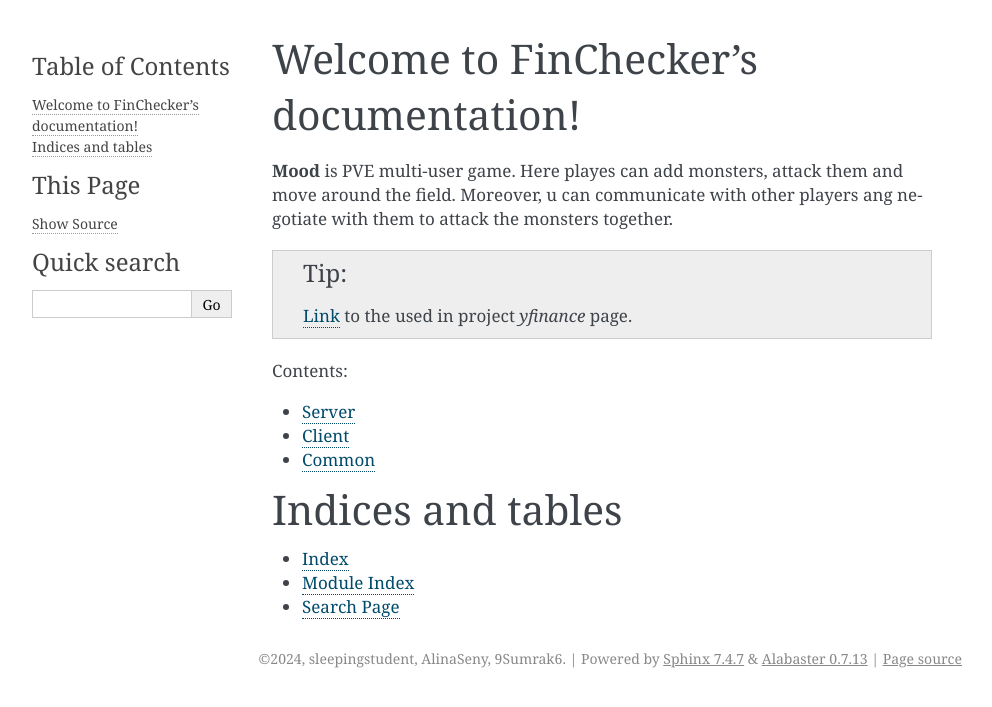
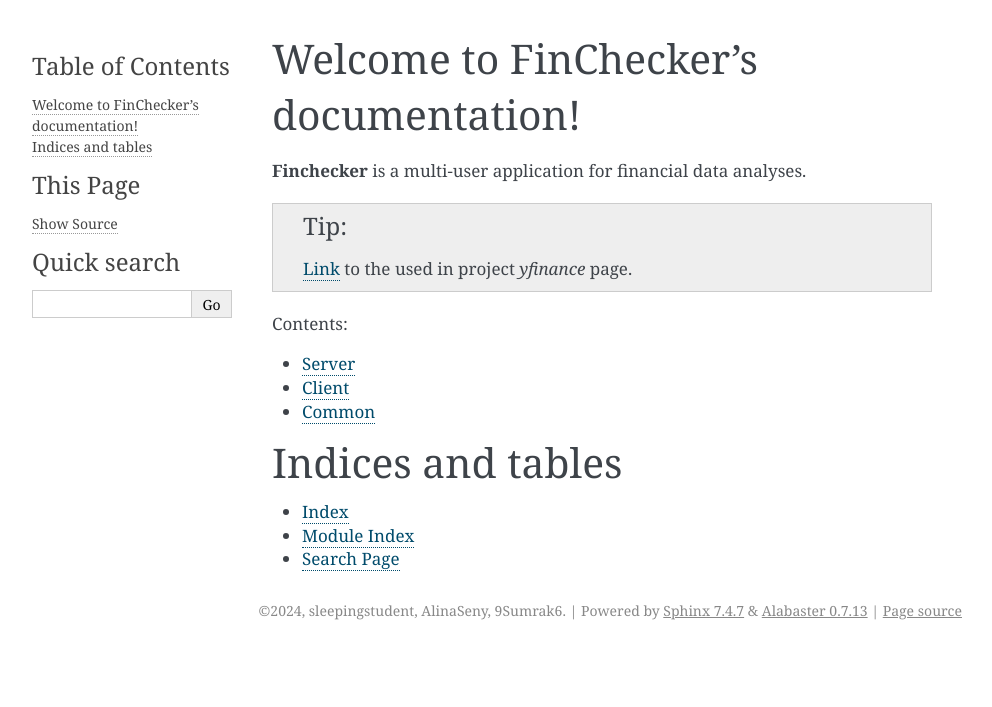
Before and after one commit to 9Sumrak6/FinChecker, a Sphinx documentation site: the page built from docs/source/index.rst, in a window 1280 px wide. Shown: the top 707 px of the page, without its empty margins (148-1140 px from the left). Built offline with Sphinx 7.4.7, drawn with Linux system fonts in a browser that asks for light colours.

Commit message:
Fix index.rst

```diff
--- a/docs/source/index.rst
+++ b/docs/source/index.rst
@@ -5,7 +5,7 @@
 
 Welcome to FinChecker's documentation!
 ======================================
-**Mood** is PVE multi-user game. Here playes can add monsters, attack them and move around the field. Moreover, u can communicate with other players ang negotiate with them to attack the monsters together.
+**Finchecker** is a multi-user application for financial data analyses.
 
 .. tip::
     `Link <https://github.com/ranaroussi/yfinance>`_ to the used in project `yfinance` page.
```
